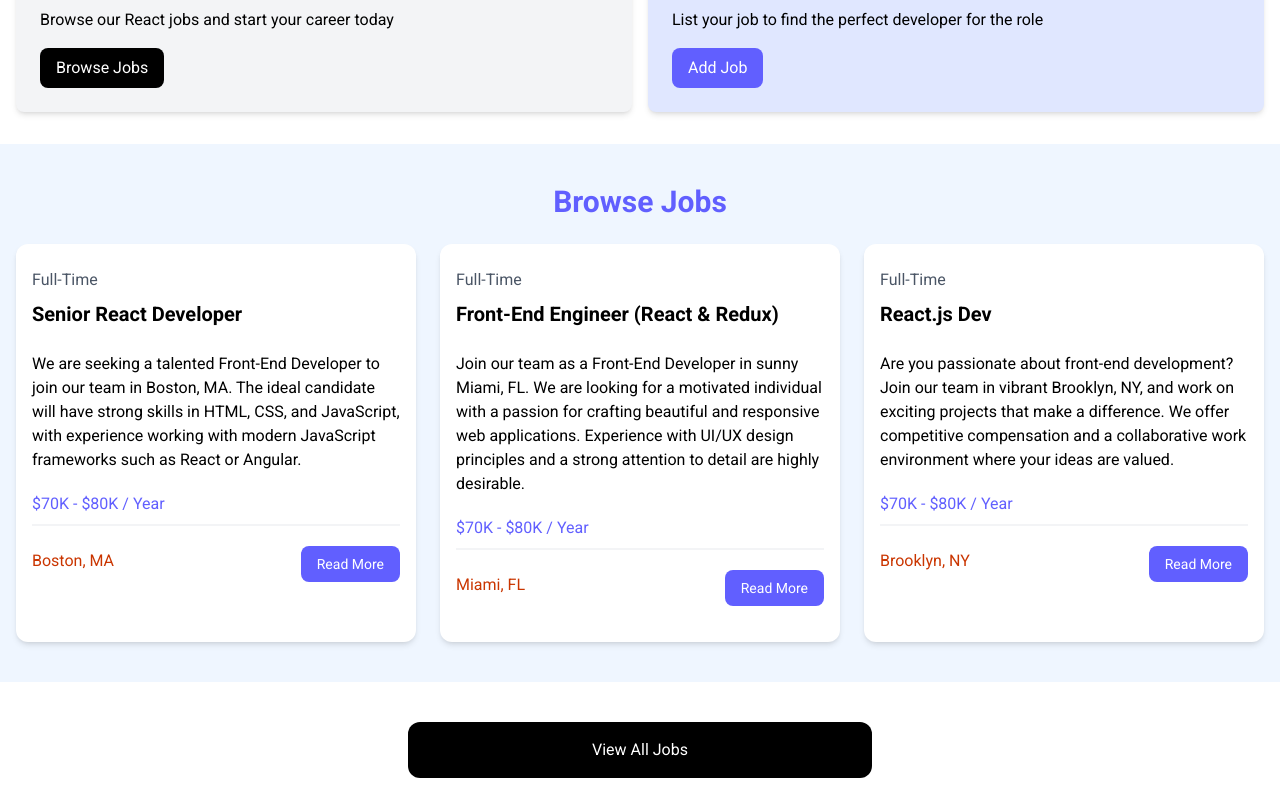
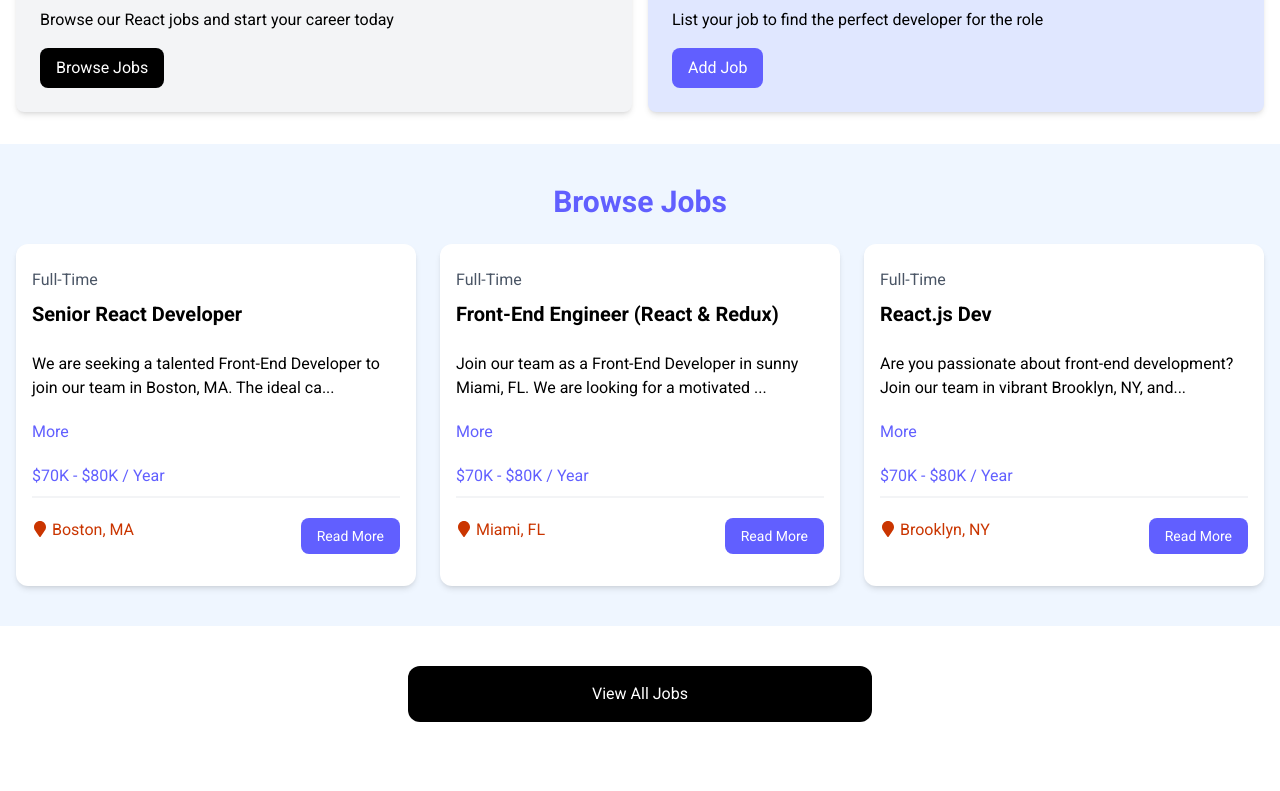
Before and after one commit to heidi37/react-jobs, a React (Vite) app: page / in a window 1280 px wide. Shown: the part 465-1256 px from the top of the page. After the commit the page ends 1227 px from the top, so only its background shows below. Built offline with nearby package versions, Linux system fonts and the light colour scheme.

Commit message:
[TASK] Add dynamic Read More or Less option

```diff
--- a/src/components/JobListing.jsx
+++ b/src/components/JobListing.jsx
@@ -1,7 +1,18 @@
 import React from "react"
+import { useState } from "react"
+import { FaMapMarker } from "react-icons/fa"
 
 const JobListing = ( { job } ) => {
   const { id, title, type, description, salary, location } = job
+
+  const [showFullDescription, setShowFullDescription] = useState(false)
+
+  let jobDescription = description
+
+  if(!showFullDescription) {
+    jobDescription = description.substring(0, 90) + '...'
+  }
+
   return (
     <div className="bg-white rounded-xl shadow-md relative">
       <div className="p-4">
@@ -10,7 +21,9 @@ const JobListing = ( { job } ) => {
           <h3 className="text-xl font-bold">{title}</h3>
         </div>
 
-        <div className="mb-5">{description}</div>
+        <div className="mb-5">{jobDescription}</div>
+
+        <button onClick={() => setShowFullDescription(prev => !prev)} className="text-indigo-500 mb-5 hover:text-indigo-600">{ showFullDescription ? "Less" : "More" }</button>
 
         <h3 className="text-indigo-500 mb-2">{salary} / Year</h3>
 
@@ -18,7 +31,7 @@ const JobListing = ( { job } ) => {
 
         <div className="flex flex-col lg:flex-row justify-between mb-4">
           <div className="text-orange-700 mb-3">
-            <i className="fa-solid fa-location-dot text-lg"></i>
+            <FaMapMarker className="inline ext-lg mb-1 mr-1" />
             {location}
           </div>
           <a
```
